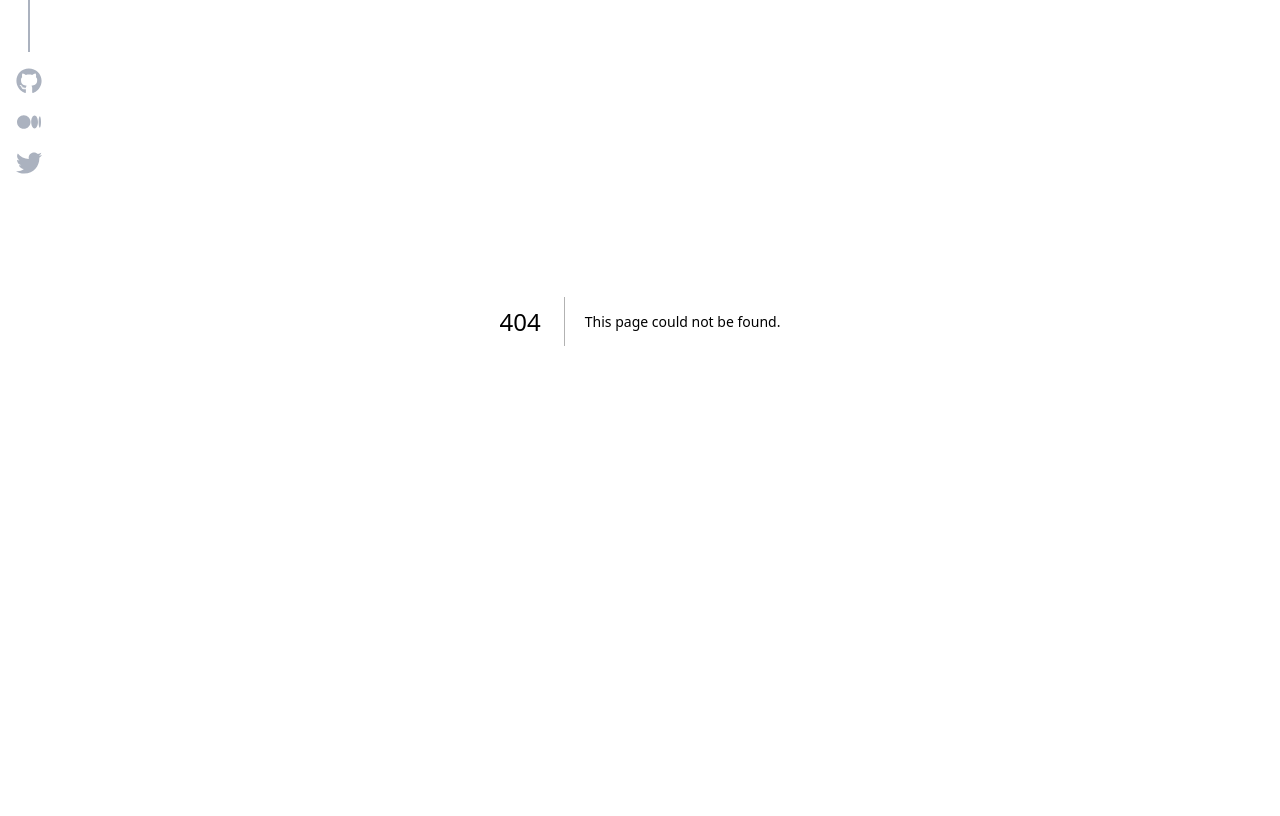
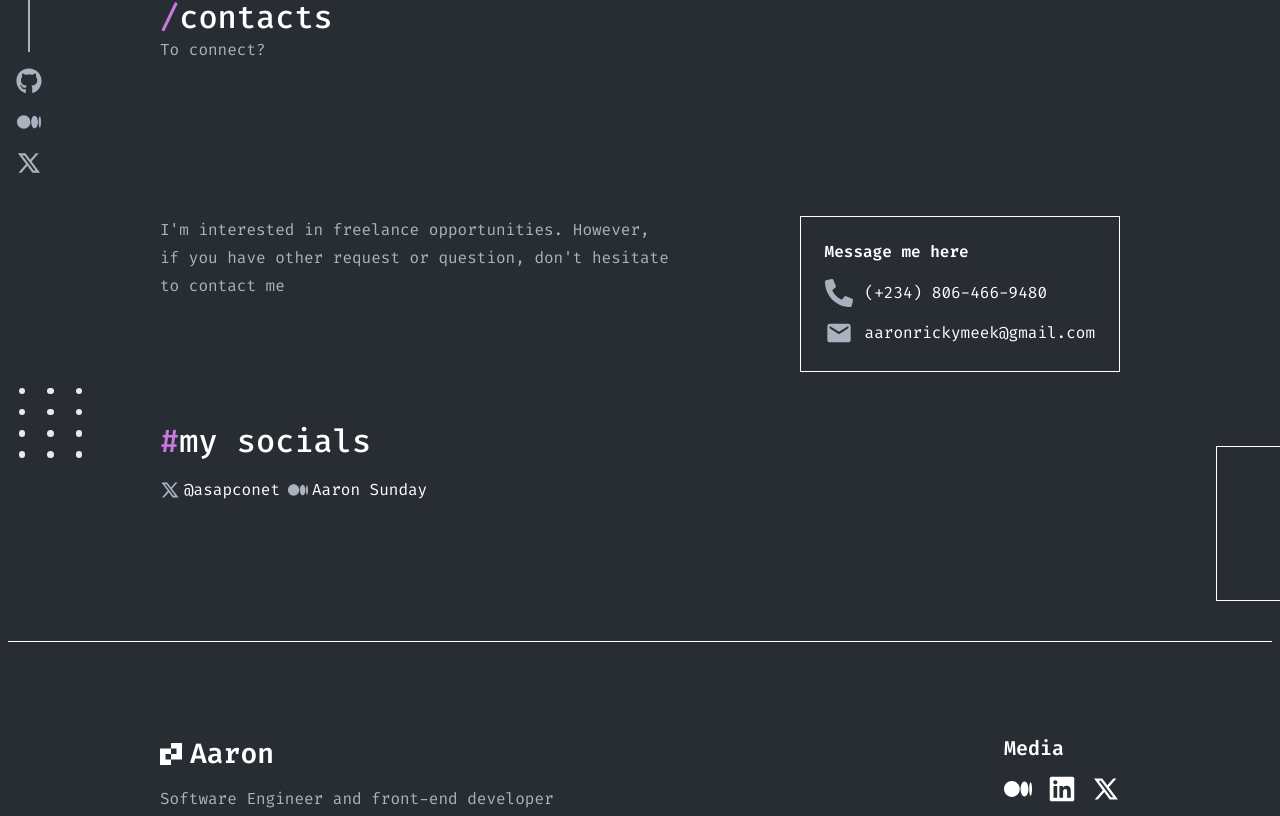
Before and after one commit to asapconet/asap-portfolio, a Next.js app: page /contact in a window 1280 px wide. Before the commit this address had no page. Shown: the part 164-980 px from the top of the page. Built offline with nearby package versions, Linux system fonts and the light colour scheme; a web font is replaced by a local one.

Commit message:
feat: add contact page

```diff
--- a/src/components/Footer.tsx
+++ b/src/components/Footer.tsx
@@ -1,9 +1,8 @@
-import { SectionHeader } from "@/components/SectionHeader";
-import { MdMail, MdMessage } from "react-icons/md";
-import { RiWhatsappFill } from "react-icons/ri";
+import { MdMail } from "react-icons/md";
+import { RiTwitterXLine } from "react-icons/ri";
 import ApLink from "./LInk";
 import { HeaderLogo } from "@/assets/Icons/HeaderLogo";
-import { FaMedium, FaTwitter } from "react-icons/fa6";
+import { FaLinkedin, FaMedium, FaTwitter } from "react-icons/fa6";
 
 export default function Footer() {
   return (
@@ -24,25 +23,25 @@ export default function Footer() {
             <h3 className="heading-3 text-base sm:text-lg">Media</h3>
             <div className="flex gap-3 sm:gap-4">
               <ApLink
-                to="https://medium.com/@aaronrickymee"
+                to="https://medium.com/@asap_a1"
                 className="hover:text-pri transition-colors"
                 aria-label="Medium"
               >
                 <FaMedium size={24} className="sm:w-7 sm:h-7" />
+              </ApLink>{" "}
+              <ApLink
+                to="https://www.linkedin.com/in/aaron-sunday-the-buffer/"
+                className="hover:text-pri transition-colors"
+                aria-label="LInkedIn"
+              >
+                <FaLinkedin size={16} className="sm:w-7 sm:h-7" />
               </ApLink>
               <ApLink
-                to="https://twitter.com/aaronrickymee"
+                to="https://x.com/asapconet"
                 className="hover:text-pri transition-colors"
-                aria-label="Twitter"
+                aria-label="X app"
               >
-                <FaTwitter size={24} className="sm:w-7 sm:h-7" />
-              </ApLink>
-              <ApLink
-                to="https://discord.com/users/aaronrickymee"
-                className="hover:text-pri transition-colors"
-                aria-label="Discord"
-              >
-                <MdMessage size={24} className="sm:w-7 sm:h-7" />
+                <RiTwitterXLine size={24} className="sm:w-7 sm:h-7" />
               </ApLink>
             </div>
           </div>
--- a/src/components/NavBar.tsx
+++ b/src/components/NavBar.tsx
@@ -9,7 +9,7 @@ export default function Navbar() {
         <div className="flex">
           <div className="flex items-center justify-between w-full min-h-20">
             <ApLink to="/" className="flex gap-2 items-center">
-              <HeaderLogo /> Asap
+              <HeaderLogo /> Aaron
             </ApLink>
 
             <ul className="hidden md:flex gap-4 items-center text-pri">
--- a/src/components/SocialLinks.tsx
+++ b/src/components/SocialLinks.tsx
@@ -1,8 +1,9 @@
 import React from "react";
 import classNames from "classnames";
 import { FaGithub } from "react-icons/fa";
-import { FaMedium, FaTwitter } from "react-icons/fa6";
 import ApLink from "./LInk";
+import { BsMedium } from "react-icons/bs";
+import { RiTwitterXLine } from "react-icons/ri";
 
 interface IProps {
   className?: string;
@@ -19,16 +20,16 @@ export const SocialLinks = ({ className }: IProps) => {
           <FaGithub className="text-sec" size={26} />
         </ApLink>
         <ApLink
-          to="https://medium.com/aaron-sunday"
+          to="https://medium.com/@asap-a1"
           className="text-paragraph-1  transition-colors break-all"
         >
-          <FaMedium className="text-sec" size={24} />
+          <BsMedium className="text-sec" size={24} />
         </ApLink>
         <ApLink
           to="https://x.com/asapconet"
           className="text-paragraph-1  transition-colors break-all"
         >
-          <FaTwitter className="text-sec" size={26} />
+          <RiTwitterXLine className="text-sec" size={26} />
         </ApLink>
       </div>
     </div>
--- a/src/components/sections/ContactMeSection.tsx
+++ b/src/components/sections/ContactMeSection.tsx
@@ -1,8 +1,8 @@
 import { SectionHeader } from "@/components/SectionHeader";
 import { DotGrid } from "@/components/DotGrids";
 import { MdMail } from "react-icons/md";
-import { RiWhatsappFill } from "react-icons/ri";
 import ApLink from "../LInk";
+import { FaLinkedin } from "react-icons/fa";
 
 export default function ContactMeSection() {
   return (
@@ -29,12 +29,12 @@ export default function ContactMeSection() {
           <h3 className="heading-3 mb-4 text-left">Message me here</h3>
           <div className="flex flex-col gap-3 text-sec">
             <div className="flex flex-row items-center gap-3">
-              <RiWhatsappFill size={24} className="flex-shrink-0 md:size-7" />
+              <FaLinkedin size={24} className="flex-shrink-0 md:size-7" />
               <ApLink
-                to="tel:+2348064669480"
+                to="https://www.linkedin.com/in/aaron-sunday-the-buffer/"
                 className="text-paragraph-1 hover:text-pri transition-colors break-all"
               >
-                (+234) 806-466-9480
+                Aaron Sunday
               </ApLink>
             </div>
 
--- a/src/pages/about.tsx
+++ b/src/pages/about.tsx
@@ -4,7 +4,7 @@ import SkillsSection from "@/components/sections/SkillsSection";
 import Image from "next/image";
 import React from "react";
 
-const about = () => {
+const About = () => {
   return (
     <>
       {" "}
@@ -91,4 +91,4 @@ const about = () => {
   );
 };
 
-export default about;
+export default About;
--- /dev/null
+++ b/src/pages/contact.tsx
@@ -0,0 +1,106 @@
+import { DotGrid } from "@/components/DotGrids";
+import ApLink from "@/components/LInk";
+import { SectionHeader } from "@/components/SectionHeader";
+import { FaPhoneAlt } from "react-icons/fa";
+import { FaMedium } from "react-icons/fa6";
+import { MdMail } from "react-icons/md";
+import { RiTwitterXLine } from "react-icons/ri";
+
+const Contact = () => {
+  return (
+    <>
+      {" "}
+      <div className="h-[150px] sm:h-[200px] w-full">
+        <DotGrid
+          cols={3}
+          rows={4}
+          width={85}
+          height={85}
+          gap={-5}
+          className="absolute left-0 mt-96 hidden xl:grid"
+          dotClassName="bg-white/90"
+        />
+        <div className="">
+          <div className="flex items-center heading-2 sm:heading-1-sm">
+            <span className="text-pri">/</span>
+            <h2 className="">contacts</h2>
+          </div>
+          <div className=" text-sec text-paragraph-1">To connect?</div>
+        </div>
+        <div
+          className="
+          absolute -right-6
+          hidden xl:block mt-96
+          w-12 md:w-[80px] h-24 md:h-[155px] border border-white border-r-0
+        "
+        />
+      </div>
+      <section className="flex flex-col gap-4 max-w-[1024px] w-full pb-16">
+        <div className="flex flex-col md:flex-row justify-between gap-6 md:gap-8 lg:gap-12 w-full">
+          <div className="flex flex-col gap-4 md:w-[50%] lg:w-[515px] text-sec">
+            <p className="paragraph-1-s !leading-7">
+              I&apos;m interested in freelance opportunities. However, if you
+              have other request or question, don&apos;t hesitate to contact me
+            </p>
+          </div>
+
+          <div className="border border-white p-4 md:p-6 h-fit md:w-[45%] lg:w-auto">
+            <h3 className="heading-3 mb-4 text-left">Message me here</h3>
+            <div className="flex flex-col gap-3 text-sec">
+              <div className="flex flex-row items-center gap-3">
+                <FaPhoneAlt size={24} className="flex-shrink-0 md:size-7" />
+                <ApLink
+                  to="tel:+2348064669480"
+                  className="text-paragraph-1 hover:text-pri transition-colors break-all"
+                >
+                  (+234) 806-466-9480
+                </ApLink>
+              </div>
+
+              <div className="flex flex-row items-center gap-3">
+                <MdMail size={24} className="flex-shrink-0 md:size-7" />
+                <ApLink
+                  to="mailto:aaronrickymeek@gmail.com"
+                  className="text-paragraph-1 hover:text-pri transition-colors break-all"
+                >
+                  aaronrickymeek@gmail.com
+                </ApLink>
+              </div>
+            </div>
+          </div>
+        </div>
+
+        <div className="mt-8 ">
+          <div className="">
+            <div className="flex items-center heading-2 sm:heading-1-sm">
+              <span className="text-pri">#</span>
+              <h2 className="">my socials</h2>
+            </div>
+          </div>
+          <div className="flex items-center gap-2 text-sec text-paragraph-1 mt-4">
+            <div className="flex flex-row items-center gap-1">
+              <RiTwitterXLine size={14} className="flex-shrink-0 md:size-5" />
+              <ApLink
+                to="https://x.com/asapconet"
+                className="text-paragraph-1 hover:text-pri transition-colors break-all"
+              >
+                @asapconet
+              </ApLink>
+            </div>
+            <div className="flex flex-row items-center gap-1">
+              <FaMedium size={14} className="flex-shrink-0 md:size-5" />
+              <ApLink
+                to="https://medium.com/@asap-a1"
+                className="text-paragraph-1 hover:text-pri transition-colors break-all"
+              >
+                Aaron Sunday
+              </ApLink>
+            </div>
+          </div>
+        </div>
+      </section>
+    </>
+  );
+};
+
+export default Contact;
--- a/src/pages/main.tsx
+++ b/src/pages/main.tsx
@@ -28,7 +28,7 @@ export default function MainPage() {
   return (
     <div
       className="flex flex-col items-center justify-center min-h-[90vh]
-    gap-5  mx-auto px-4 sm:px-6 lg:px-8"
+    gap-5 mx-auto px-4 sm:px-6 lg:px-8"
     >
       <section
         className="
@@ -41,11 +41,11 @@ export default function MainPage() {
       >
         <div className="flex flex-col gap-6 max-w-[520px] sm:pt-10">
           <p className="heading-1-sm">
-            Aaron is a <span className="text-pri"> software engineer</span> and{" "}
-            <span className="text-pri"> full-stack web developer</span>
+            Aaron is a <span className="text-pri"> Software engineer</span> and
+            an aspiring<span className="text-pri"> Saleforce developer</span>
           </p>
           <p className="paragraph-1s text-sec">
-            He crafts responsive websites where technologies meet creativity
+            He crafts robust web applications where technologies meet creativity
           </p>
           <ApButton className="hidden sm:block" asLink="contacts">
             {" "}
@@ -73,8 +73,8 @@ export default function MainPage() {
         >
           <p className="paragraph-1 flex items-center gap-1 sm:gap-2 ">
             <span className="w-[16px] h-[16px] bg-pri"></span>
-            <span> Currently working on </span>
-            <span className="text-sec"> Portfolio</span>
+            <span> Currently building </span>
+            <span className="text-sec"> Rust APIs</span>
           </p>
         </div>
       </section>
--- a/src/styles/global.scss
+++ b/src/styles/global.scss
@@ -1,3 +1,7 @@
+@tailwind base;
+@tailwind components;
+@tailwind utilities;
+
 @import "./font.scss";
 @import "./utilities.scss";
 @import "./typography.scss";
@@ -7,9 +11,53 @@
 
 @import url("https://fonts.googleapis.com/css2?family=Fira+Code:wght@300;400;500;600;700&display=swap");
 
+:root {
+    --transition-fast: 150ms ease-out;
+    --transition-base: 220ms cubic-bezier(0.4, 0, 0.2, 1);
+    --transition-slow: 320ms cubic-bezier(0.4, 0, 0.2, 1);
+}
+
 body {
-  font-family: "Fira Code", monospace;
-  padding: 5px 8px;
-  color: white;
-  background-color: theme("colors.background");
+    font-family: "Fira Code", monospace;
+    padding: 5px 8px;
+    color: white;
+    background-color: theme("colors.background");
 }
+
+*,
+*::before,
+*::after {
+    transition-property:
+        color, background-color, border-color, outline-color, fill, stroke,
+        opacity, box-shadow, transform;
+    transition-duration: var(--transition-base);
+    transition-timing-function: cubic-bezier(0.4, 0, 0.2, 1);
+    transition-delay: 40ms;
+}
+
+button,
+a,
+input,
+textarea {
+    transition-delay: 0ms;
+}
+
+@media (prefers-reduced-motion: reduce) {
+    *,
+    *::before,
+    *::after {
+        transition: none !important;
+        animation: none !important;
+    }
+}
+
+@layer utilities {
+    .divider {
+        border-bottom: 0.5px solid #e2e8f0;
+
+        &-dashed {
+            opacity: 0.8;
+            border-bottom: 1px dashed #e2e8f0;
+        }
+    }
+}
--- a/src/styles/utilities.scss
+++ b/src/styles/utilities.scss
@@ -2,12 +2,18 @@
 @tailwind components;
 @tailwind utilities;
 
+:root {
+    --transition-fast: 150ms ease-out;
+    --transition-base: 220ms cubic-bezier(0.4, 0, 0.2, 1);
+    --transition-slow: 320ms cubic-bezier(0.4, 0, 0.2, 1);
+}
+
 @layer utilities {
     .divider {
-      border-bottom: 0.5px solid #E2E8F0;
-      &-dashed {
-         opacity: .8;
-         border-bottom: 1px dashed #E2E8F0;
-      }
+        border-bottom: 0.5px solid #e2e8f0;
+        &-dashed {
+            opacity: 0.8;
+            border-bottom: 1px dashed #e2e8f0;
+        }
     }
- }
+}
--- a/tailwind.config.ts
+++ b/tailwind.config.ts
@@ -12,6 +12,14 @@ const config: Config = {
 
   theme: {
     extend: {
+      transitionDuration: {
+        fast: "150ms",
+        base: "220ms",
+        slow: "320ms",
+      },
+      transitionTimingFunction: {
+        smooth: "cubic-bezier(0.4, 0, 0.2, 1)",
+      },
       borderRadius: {
         4: "4px",
         5: "5px",
```
